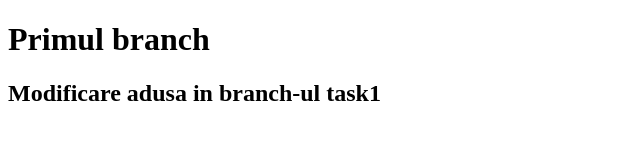
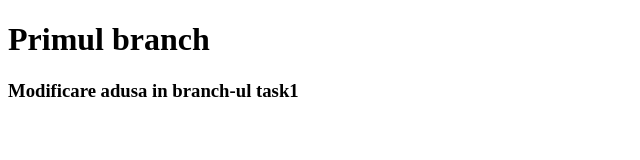
Before and after one commit to lilianaursache/WantsomeFE9-S4, a plain HTML site: page index.html in a window 1280 px wide. Shown: the whole page, without its empty margins (0-640 px from the left). Drawn offline with Linux system fonts and the light colour scheme.

Commit message:
Am modificat h2 in h3 cf cu comentariul primit

```diff
--- a/index.html
+++ b/index.html
@@ -4,5 +4,5 @@
 </head>
 <body>
     <h1>Primul branch</h1>
-    <h2>Modificare adusa in branch-ul task1</h2>
+    <h3>Modificare adusa in branch-ul task1</h3>
 </body>
```
